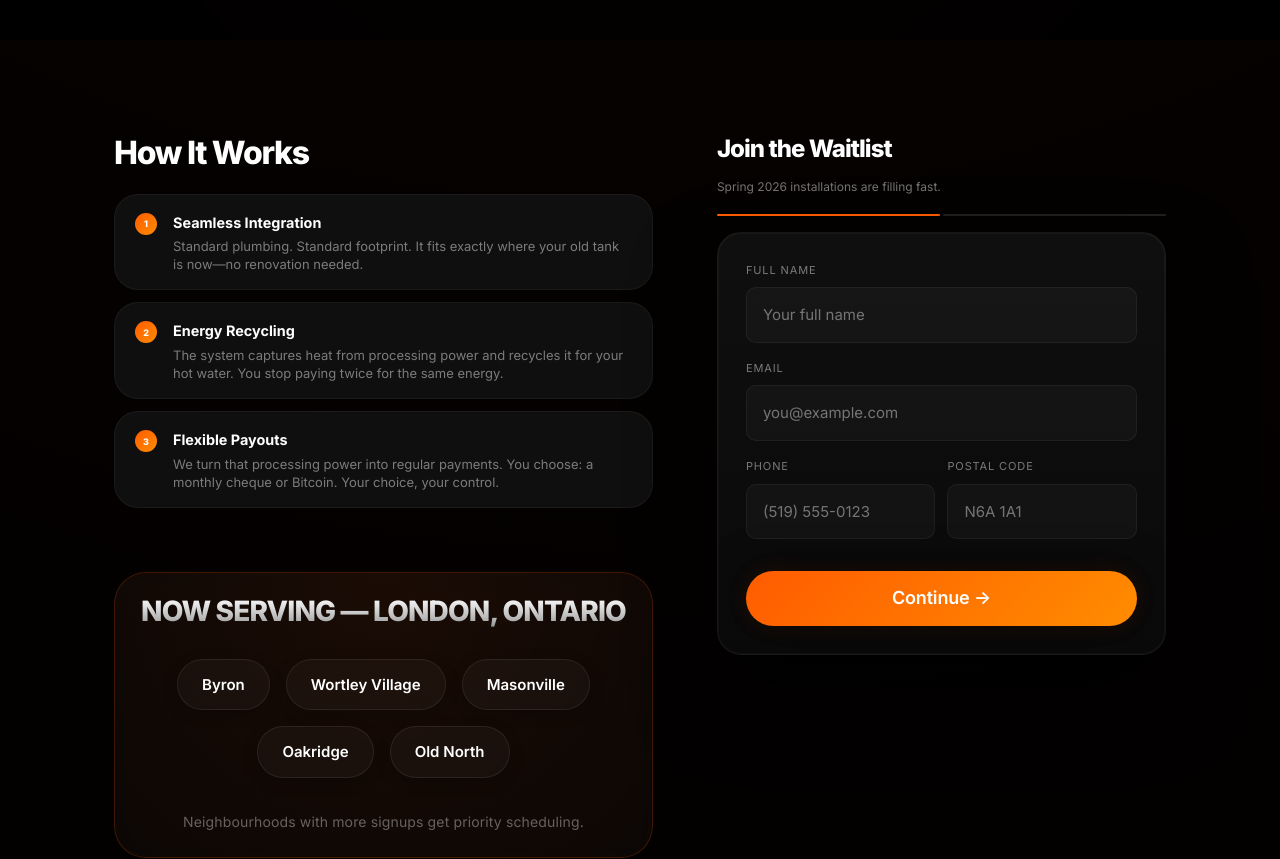
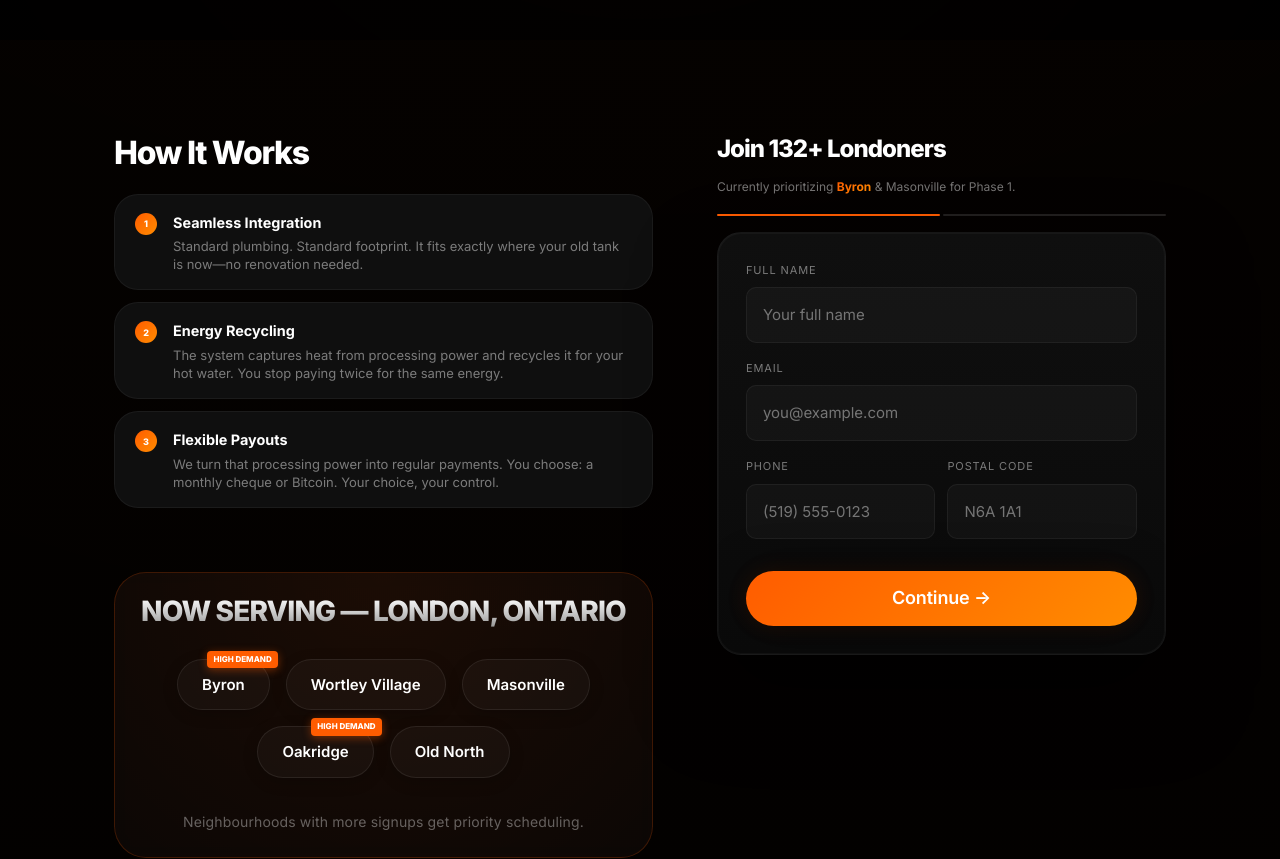
Before and after one commit to London-mining-company/genesis-heating, a Preact app: page / in a window 1280 px wide. Shown: the part 760-1619 px from the top of the page. Built offline with nearby package versions, Linux system fonts and the light colour scheme.

Commit message:
Growth: Implement subtle growth hacking loops (Localized Social Proof, Title Focus, Referral WhatsApp Bridge, and Calculator Conversion Hook)

```diff
--- a/src/App.tsx
+++ b/src/App.tsx
@@ -17,17 +17,21 @@ const sTo = (i: string) => document.getElementById(i)?.scrollIntoView({ behavior
 const useGenesisEngine = () => {
     useEffect(() => {
         const root = document.documentElement;
+        const oT = document.title;
         const hS = () => root.style.setProperty('--sy', `${window.scrollY}px`);
+        const hV = () => { document.title = document.hidden ? "Waitlist Position: Pending..." : oT };
         const hR = new IntersectionObserver((es) => {
             es.forEach(e => { if (e.isIntersecting) e.target.classList.add('reveal-active') });
         }, { threshold: 0.1 });
 
         window.addEventListener('scroll', hS, { passive: true });
+        window.addEventListener('visibilitychange', hV);
         document.querySelectorAll('.reveal').forEach(el => hR.observe(el));
         hS();
 
         return () => {
             window.removeEventListener('scroll', hS);
+            window.removeEventListener('visibilitychange', hV);
             hR.disconnect();
         };
     }, []);
@@ -263,6 +267,7 @@ const SavingsCalculator = () => {
                     </div>
                     <input id="genesis-horizon" type="range" className="slider" min="0" max="3" step="1" value={idx} onChange={e => setIdx(+e.currentTarget.value)} />
                 </div>
+                <button onClick={() => sTo('waitlist')} className="btn btn-primary" style={{ width: '100%', marginTop: '2rem', padding: '1rem' }}>Lock In These Savings →</button>
             </div>
         </div>
     )
@@ -272,8 +277,11 @@ const Communities = () => (
     <section className="reveal communities-section">
         <h3 className="communities-title">Now Serving — London, Ontario</h3>
         <div className="communities-grid">
-            {['Byron', 'Wortley Village', 'Masonville', 'Oakridge', 'Old North'].map(c => (
-                <span key={c} className="community-chip">{c}</span>
+            {['Byron', 'Wortley Village', 'Masonville', 'Oakridge', 'Old North'].map((c, i) => (
+                <div key={c} style={{ position: 'relative' }}>
+                    <span className="community-chip">{c}</span>
+                    {i % 3 === 0 && <span style={{ position: 'absolute', top: '-8px', right: '-8px', background: 'var(--c-accent)', color: 'white', fontSize: '8px', fontWeight: '900', padding: '2px 6px', borderRadius: '4px', textTransform: 'uppercase', boxShadow: '0 2px 8px rgba(255,92,0,0.4)' }}>High Demand</span>}
+                </div>
             ))}
         </div>
         <p className="communities-note">Neighbourhoods with more signups get priority scheduling.</p>
@@ -392,8 +400,8 @@ const WaitlistForm = () => {
                     </div>
                     <p style={{ fontSize: '14px', fontWeight: '800', color: '#fff' }}>Refer a Neighbour</p>
                 </div>
-                <p style={{ fontSize: '13px', lineHeight: '1.6', color: 'rgba(255,255,255,0.8)' }}>Know someone who'd benefit? Referrals get <strong style={{ color: '#fff' }}>free installation</strong> for a limited time. More neighbours = stronger local pool payout.</p>
-
+                <p style={{ fontSize: '13px', lineHeight: '1.6', color: 'rgba(255,255,255,0.8)', marginBottom: '1rem' }}>Know someone who'd benefit? Referrals get <strong style={{ color: '#fff' }}>free installation</strong> for a limited time. More neighbours = stronger local pool payout.</p>
+                <a href={`whatsapp://send?text=Hey! I just found this local London company, Genesis Heating, that installs water heaters that actually earn you money. I just joined their waitlist for Spring 2026. Check it out: https://genesisheatingsolutions.ca`} className="btn btn-primary" style={{ width: '100%', padding: '0.75rem', fontSize: '12px', textAlign: 'center', display: 'block' }}>Share via WhatsApp</a>
             </div>
         </div>
     )
@@ -402,8 +410,8 @@ const WaitlistForm = () => {
     return (
         <div id="waitlist">
             <header className="section-header" style={{ textAlign: 'left', margin: '0 0 1rem' }}>
-                <h2 style={{ fontSize: '1.5rem' }}>Join the Waitlist</h2>
-                <p className="text-dim" style={{ fontSize: '12px', marginTop: '0.25rem' }}>Spring 2026 installations are filling fast.</p>
+                <h2 style={{ fontSize: '1.5rem' }}>Join 132+ Londoners</h2>
+                <p className="text-dim" style={{ fontSize: '12px', marginTop: '0.25rem' }}>Currently prioritizing <span className="text-orange" style={{ fontWeight: 700 }}>Byron</span> & Masonville for Phase 1.</p>
             </header>
             <div className="form-progress" style={{ display: 'flex', gap: '3px', marginBottom: '1rem' }}>
                 <div style={{ height: '2px', flex: 1, background: 'var(--c-accent)', borderRadius: '1px' }}></div>
```
